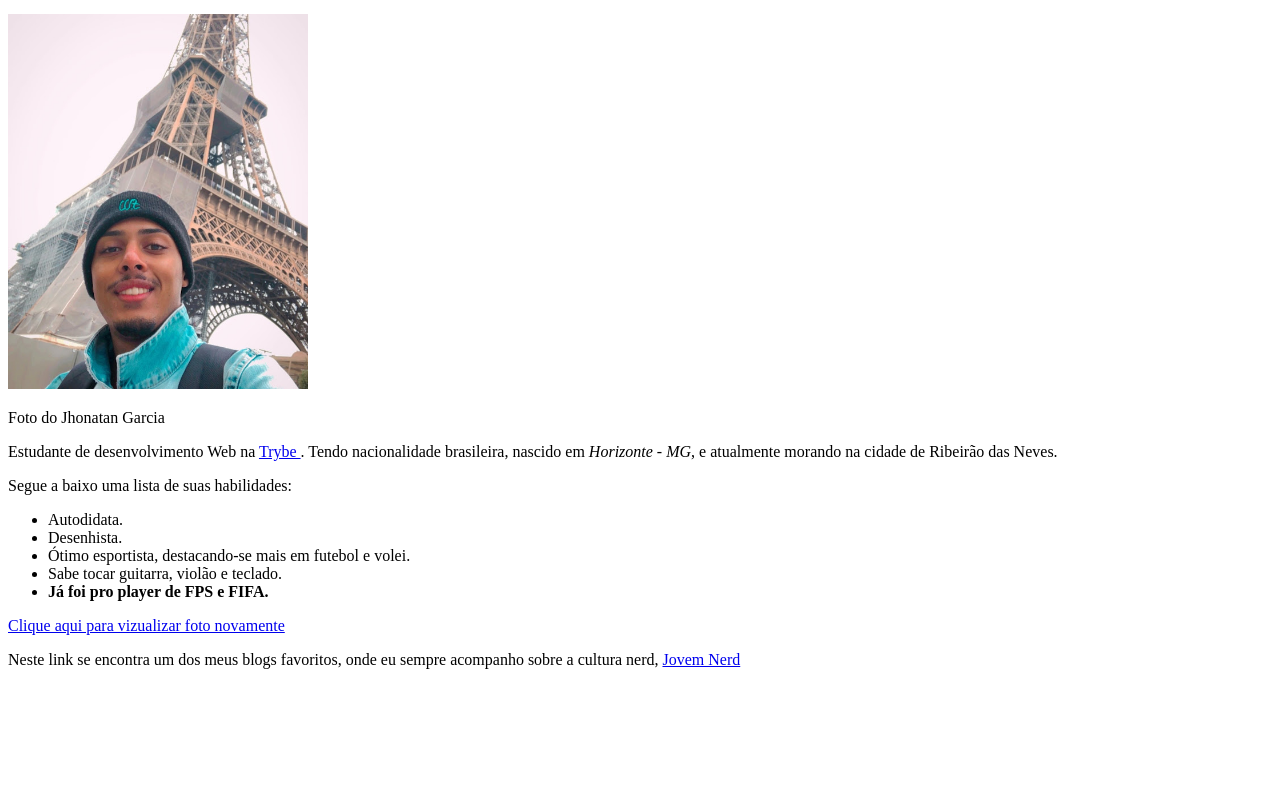
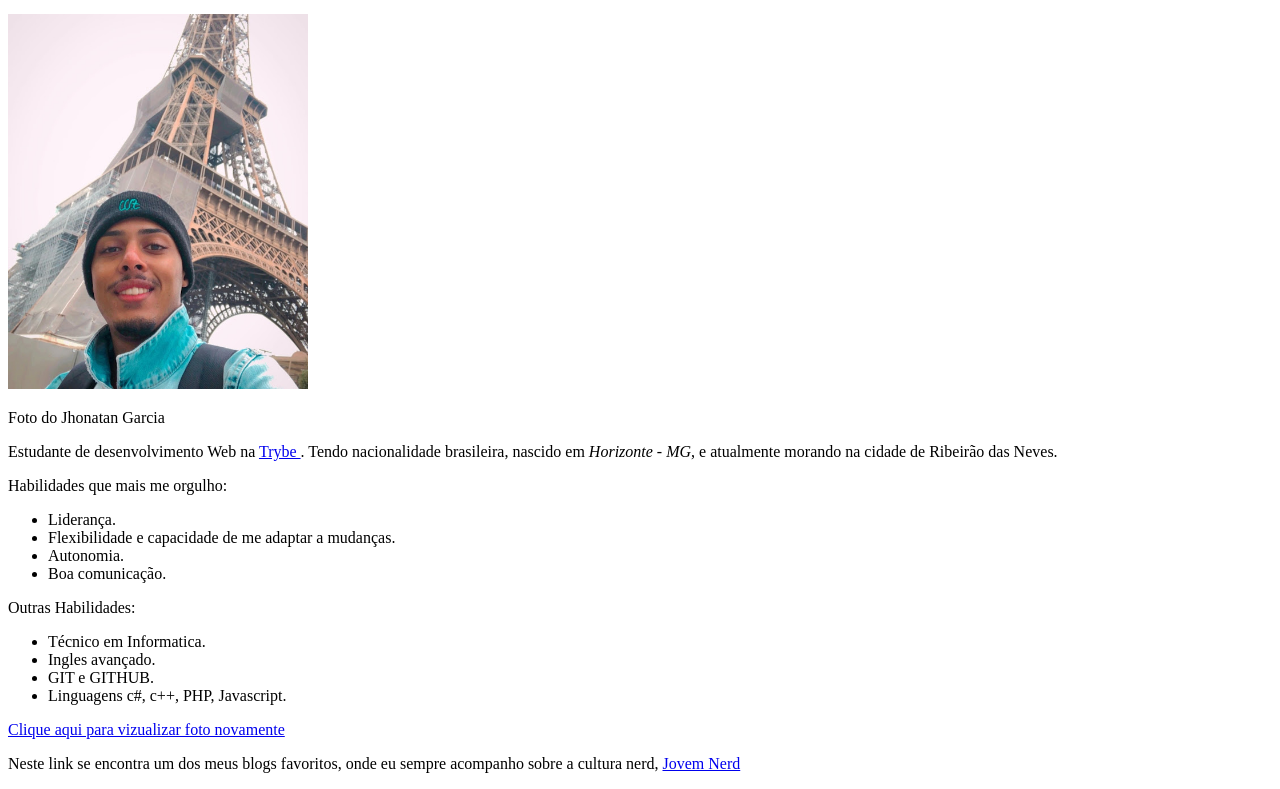
Before and after one commit to jhomgarcia/jhomgarcia.github.io, a plain HTML site: page index.html in a window 1280 px wide. Shown: the part 154-943 px from the top of the page. Before the commit the page ends 839 px from the top, so only its background shows below. Drawn offline with Linux system fonts and the light colour scheme.

Commit message:
atualizando o portifolio

```diff
--- a/index.html
+++ b/index.html
@@ -18,18 +18,23 @@
 
     <p>Foto do Jhonatan Garcia <br></p>
     <p id="sobre">Estudante de desenvolvimento Web na <a href="https://www.betrybe.com/" target="blank"> Trybe </a>. Tendo nacionalidade brasileira, nascido em <em> Horizonte - MG</em>, e atualmente morando na cidade de Ribeirão das Neves.</p>
-    <p id="lista">Segue a baixo uma lista de suas habilidades:</p>
+    <p id="lista">Habilidades que mais me orgulho:</p>
     <ul>
-        <li>Autodidata.</li>
-        <li>Desenhista.</li>
-        <li>Ótimo esportista, destacando-se mais em futebol e volei.</li>
-        <li>Sabe tocar guitarra, violão e teclado.</li>
-        <li><strong>Já foi pro player de FPS e FIFA.</strong></li>
+      <li>Liderança.</li>
+      <li>Flexibilidade e capacidade de me adaptar a mudanças.</li>
+      <li>Autonomia.</li>
+      <li>Boa comunicação.</li>
     </ul>
 
+    <p>Outras Habilidades:</p>
+    <ul>
+      <li>Técnico em Informatica.</li>
+      <li>Ingles avançado.</li>
+      <li>GIT e GITHUB.</li>
+      <li>Linguagens c#, c++, PHP, Javascript.</li>
+    </ul>
     <a href="#jhon">Clique aqui para vizualizar foto novamente</a>
     <p id="blog">Neste link se encontra um dos meus blogs favoritos, onde eu sempre acompanho sobre a cultura nerd, <a href="https://jovemnerd.com.br/categoria/blog/" target="_blank">Jovem Nerd</a></p>
 
-
   </body>
 </html>
```
Lines whose indentation alone changed are shown as unchanged.
